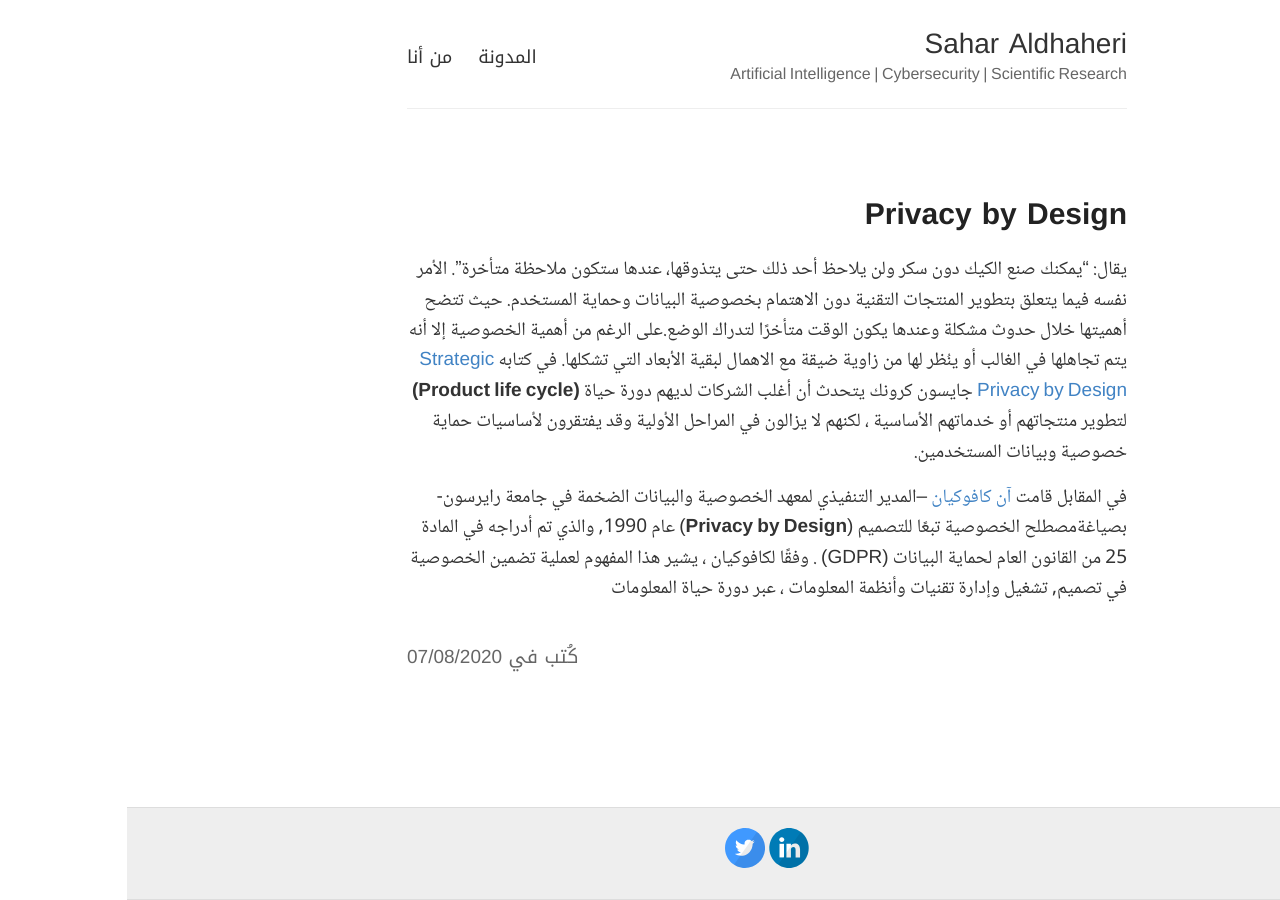
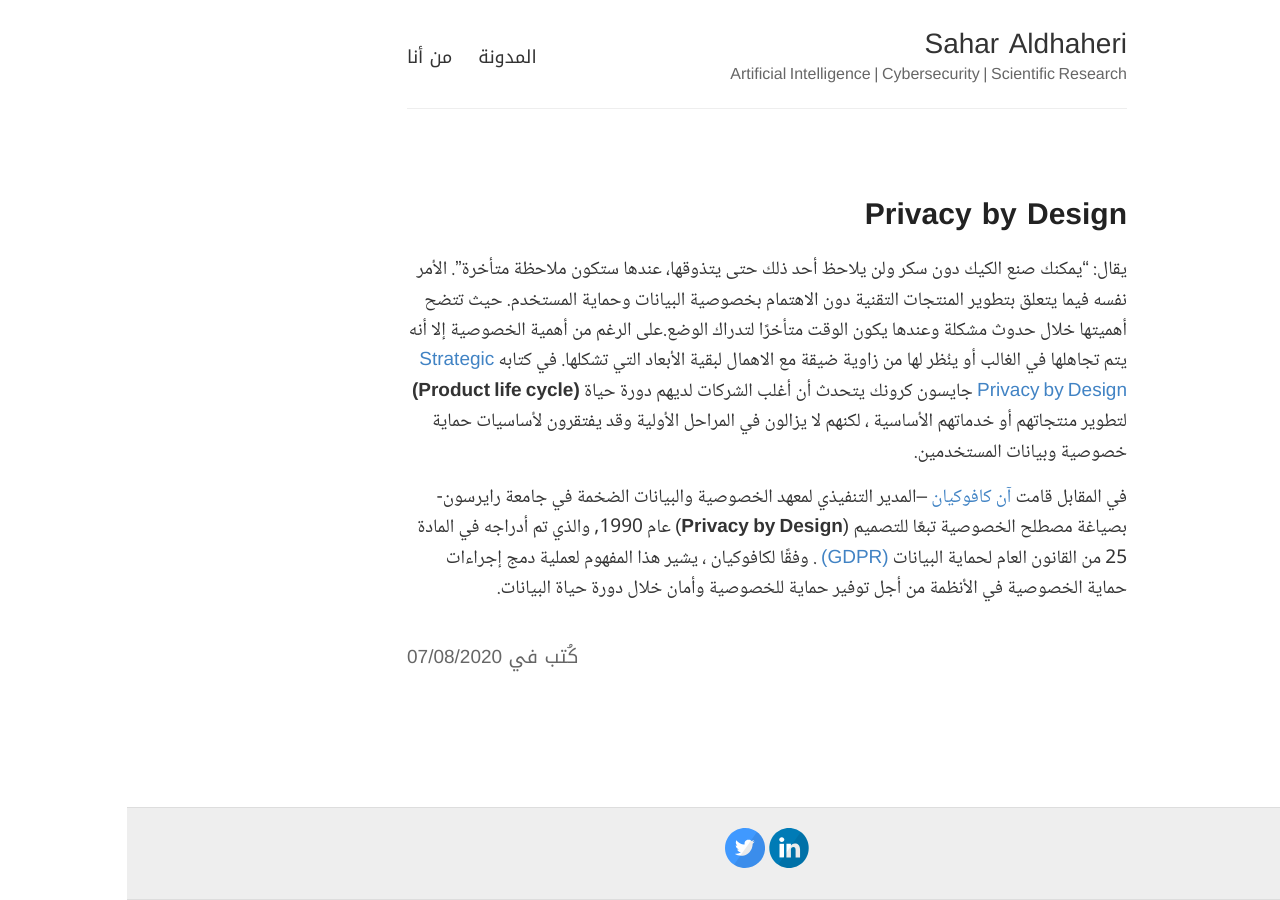
Before and after one commit to sahar119911/AldhaheriS, a Jekyll site: the page built from _posts/2020-08-07-Privacy-by-design.md, in a window 1280 px wide. Built offline with Jekyll 4.4.1, drawn with Linux system fonts in a browser that asks for light colours.

Commit message:
Update 2020-08-07-Privacy-by-design.md

```diff
--- a/_posts/2020-08-07-Privacy-by-design.md
+++ b/_posts/2020-08-07-Privacy-by-design.md
@@ -7,4 +7,4 @@ title: Privacy by Design
 
 يقال: "يمكنك صنع الكيك دون سكر ولن يلاحظ أحد ذلك حتى يتذوقها، عندها ستكون ملاحظة متأخرة". الأمر نفسه فيما يتعلق بتطوير المنتجات التقنية دون الاهتمام بخصوصية البيانات وحماية المستخدم. حيث تتضح أهميتها خلال حدوث مشكلة وعندها يكون الوقت متأخرًا لتدراك الوضع.على الرغم من أهمية الخصوصية إلا أنه يتم تجاهلها في الغالب أو ينُظر لها من زاوية ضيقة مع الاهمال لبقية الأبعاد التي تشكلها. في كتابه [Strategic Privacy by Design](https://books.google.com.sa/books/about/Strategic_Privacy_by_Design.html?id=TPH5uwEACAAJ&redir_esc=y) جايسون كرونك يتحدث أن أغلب  الشركات لديهم دورة حياة  **(Product life  cycle)** لتطوير منتجاتهم أو خدماتهم الأساسية ، لكنهم لا يزالون في المراحل الأولية وقد يفتقرون لأساسيات حماية خصوصية وبيانات المستخدمين.
 
-في المقابل قامت [آن كافوكيان](https://en.wikipedia.org/wiki/Ann_Cavoukian) –المدير التنفيذي لمعهد الخصوصية والبيانات الضخمة في جامعة رايرسون- بصياغةمصطلح الخصوصية تبعًا للتصميم (**Privacy by Design**) عام 1990, والذي تم أدراجه في المادة 25 من القانون العام لحماية البيانات (GDPR)  . وفقًا لكافوكيان ، يشير هذا المفهوم لعملية  تضمين الخصوصية في تصميم, تشغيل وإدارة تقنيات وأنظمة المعلومات ، عبر دورة حياة المعلومات
+في المقابل قامت [آن كافوكيان](https://en.wikipedia.org/wiki/Ann_Cavoukian) –المدير التنفيذي لمعهد الخصوصية والبيانات الضخمة في جامعة رايرسون- بصياغة مصطلح الخصوصية تبعًا للتصميم (**Privacy by Design**) عام 1990, والذي تم أدراجه في المادة 25 من القانون العام لحماية البيانات [(GDPR)](https://gdpr-info.eu/) . وفقًا لكافوكيان ، يشير هذا المفهوم لعملية دمج إجراءات حماية الخصوصية في الأنظمة من أجل توفير حماية للخصوصية وأمان خلال دورة حياة البيانات.
```
